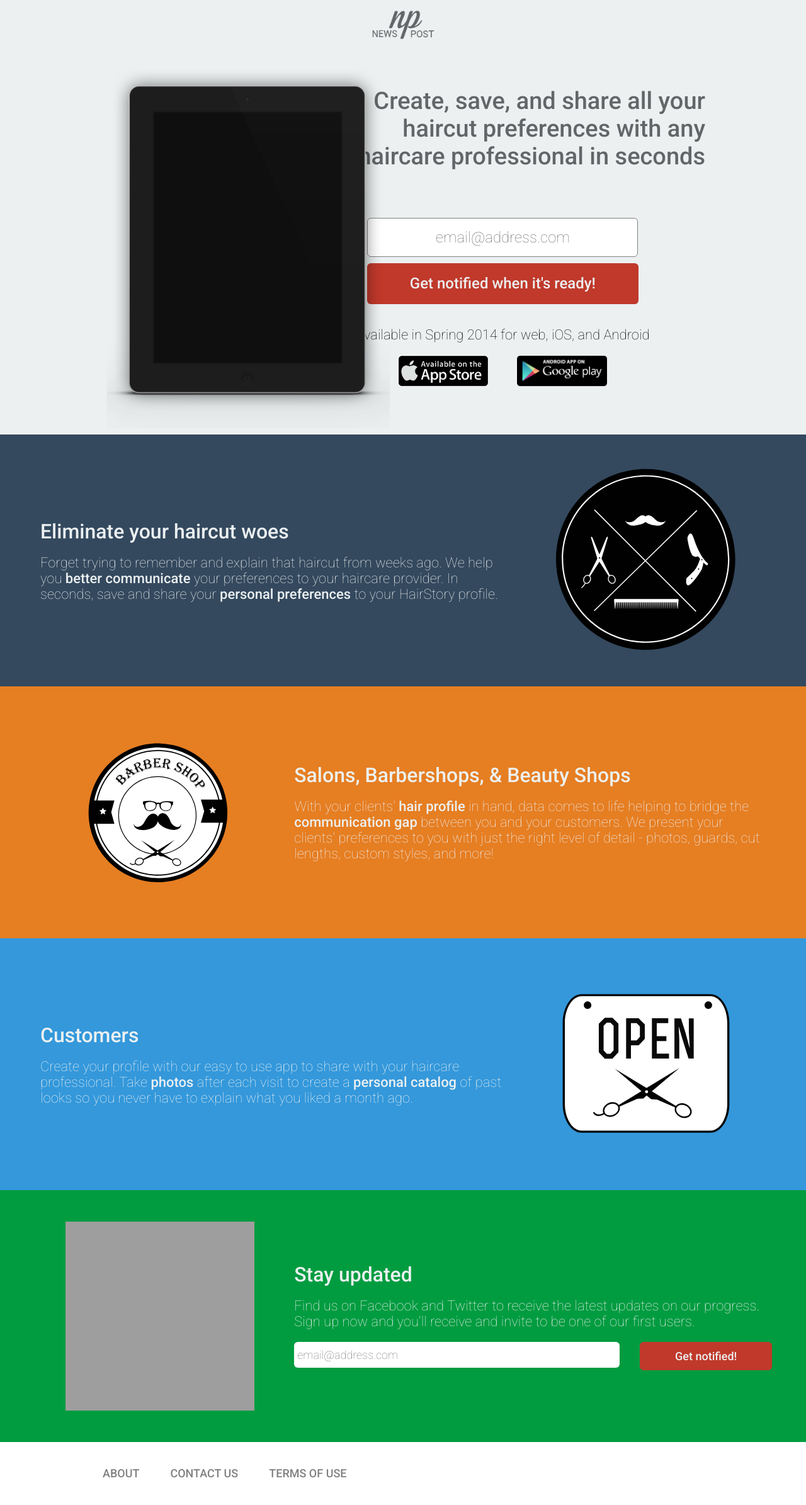
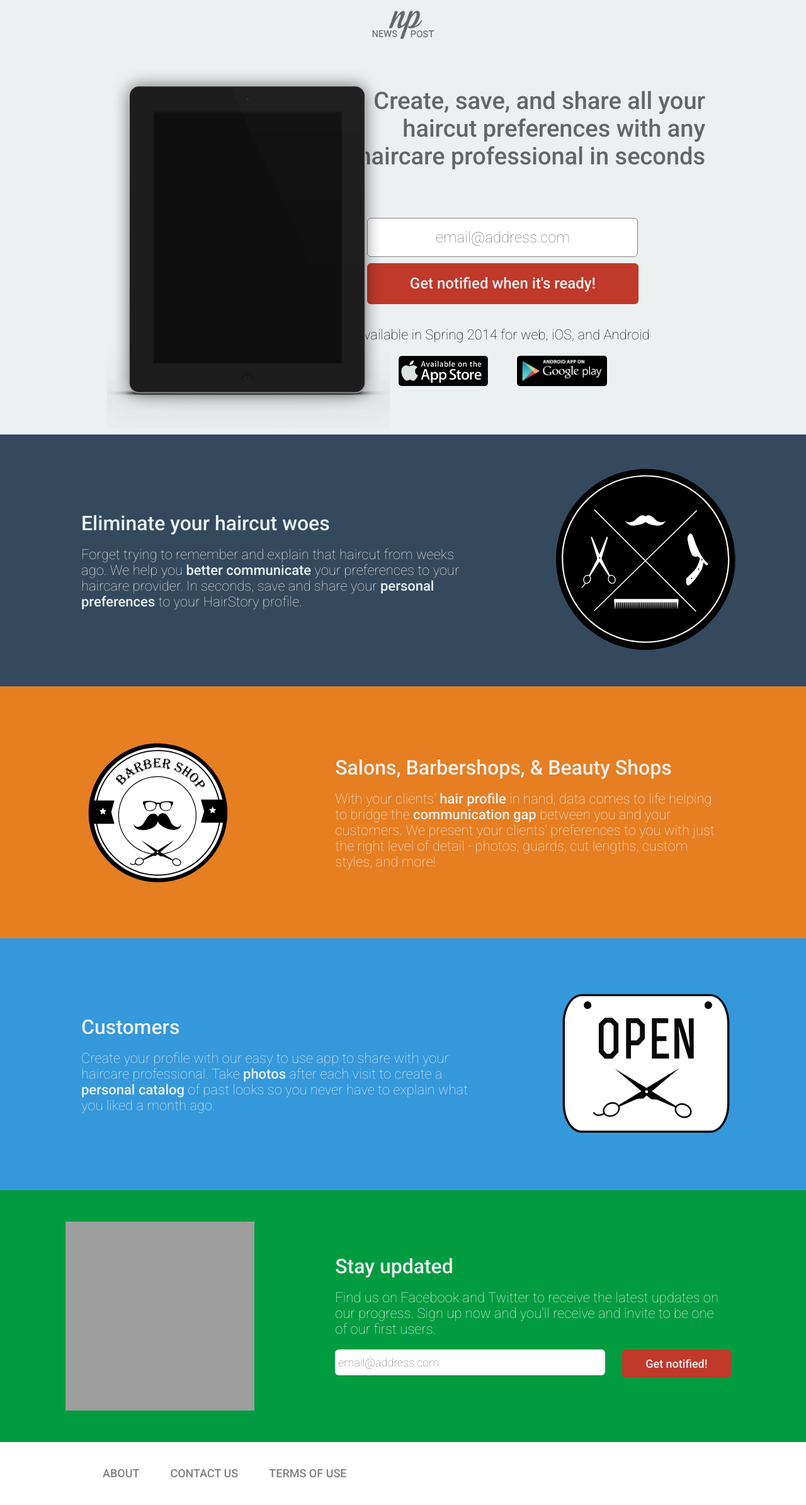
Before and after one commit to atom-morgan/HS, a PHP site: page / in a window 1280 px wide. Shown: the whole page at 63% size. Run offline with PHP 8.4, Linux system fonts and the light colour scheme; some libraries are stand-ins or nearby versions; grey boxes are pictures that could not be loaded.

Commit message:
Set content div padding to 65px

```diff
--- a/base.css
+++ b/base.css
@@ -143,6 +143,8 @@ a {
 .boxTableCell {
     display: table-cell;
     vertical-align: middle;
+    padding-right: 65px;
+    padding-left: 65px;
 }
 
 .boxImage {
```
